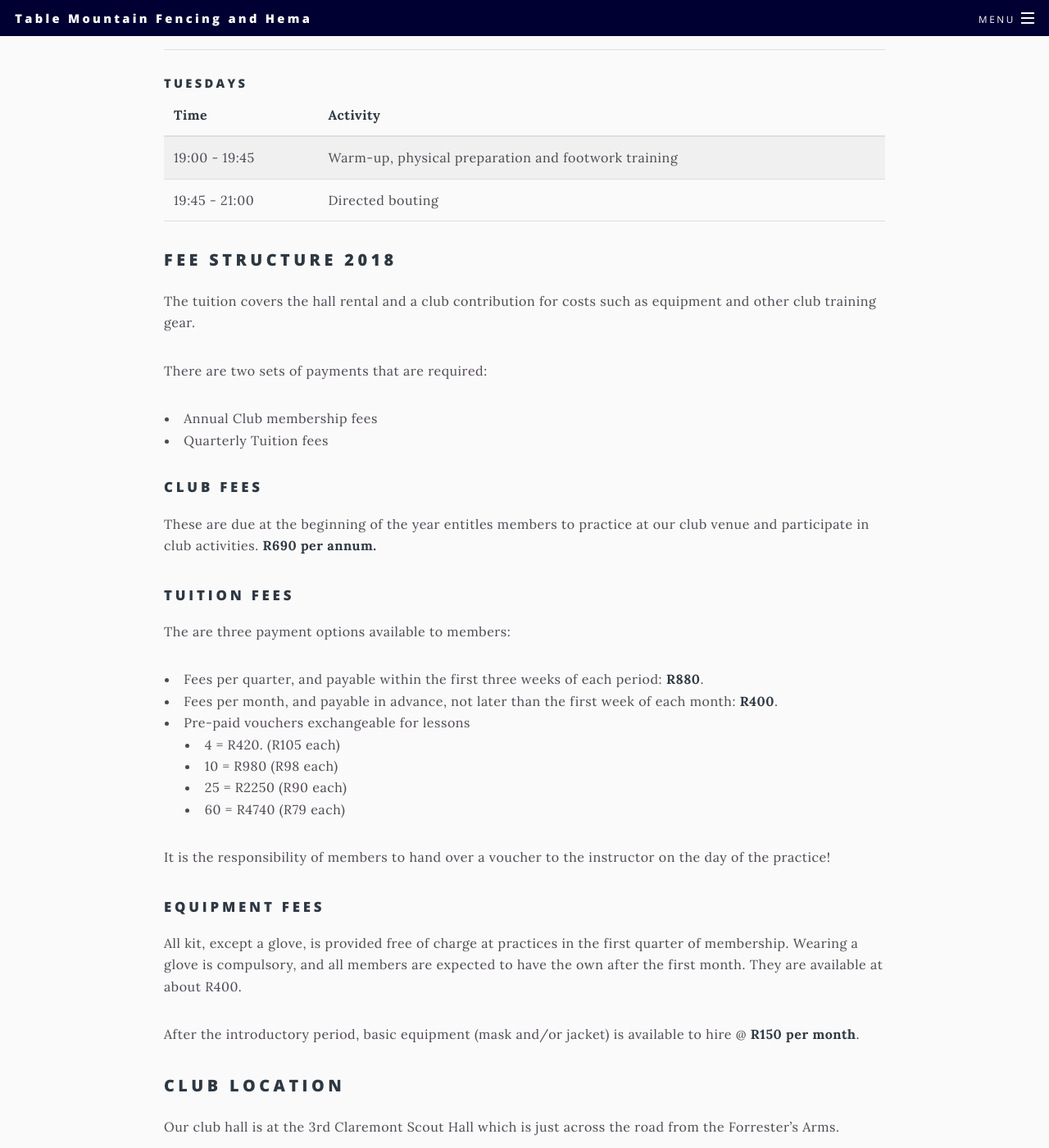
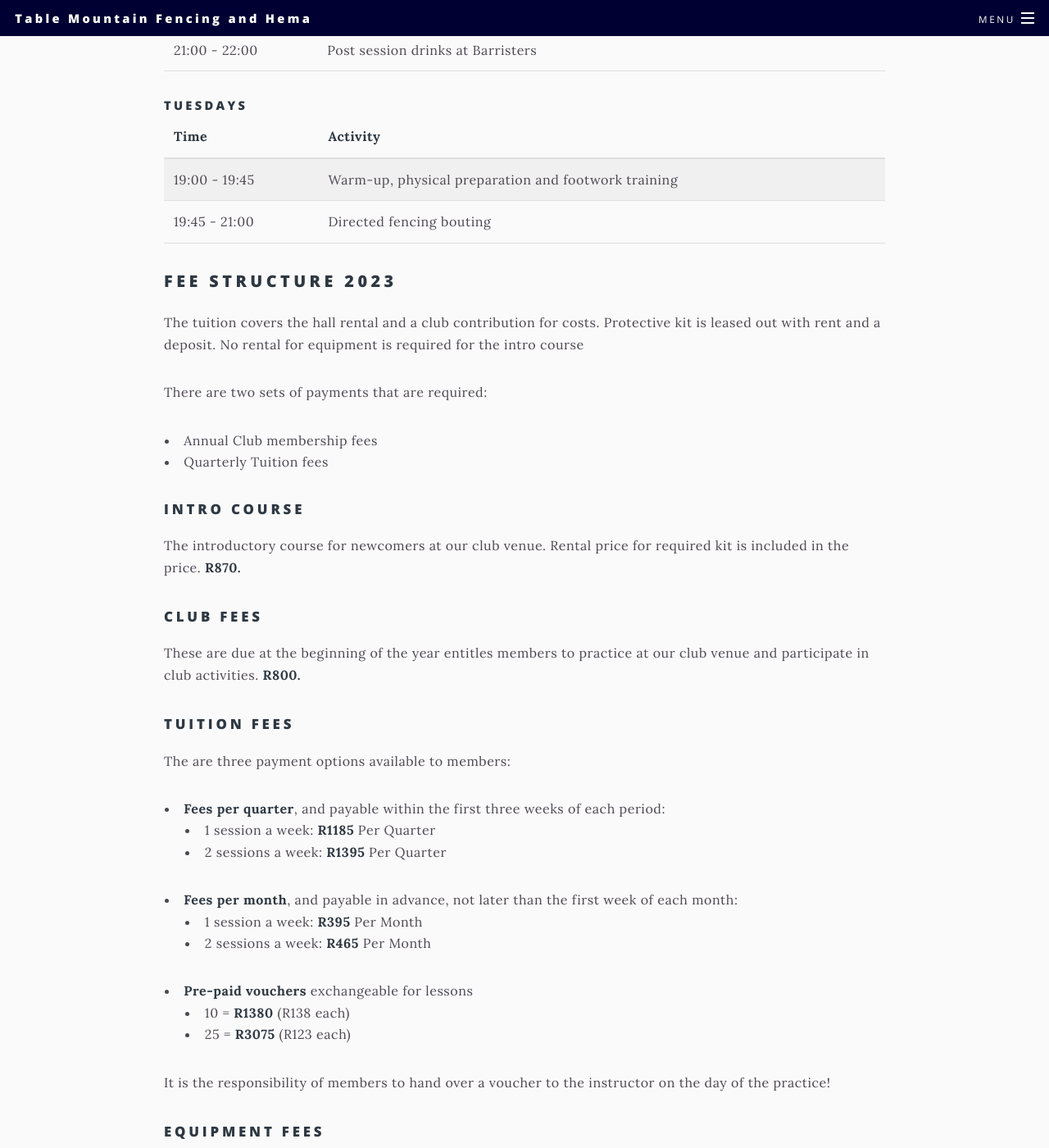
Before and after one commit to table-mountain-hema/table-mountain-hema.github.io, a Jekyll site: the page built from _pages/class.md, in a window 1280 px wide and 1400 px high, scrolled down 1307 px. Shown: the whole window at 82% size. Built offline with Jekyll 4.4.1, drawn with Linux system fonts in a browser that asks for light colours; some of the changed text lies outside the part shown.

Commit message:
updated fees from 2019 to 2023

```diff
--- a/_pages/class.md
+++ b/_pages/class.md
@@ -24,50 +24,62 @@ Individual lessons can be arranged with either David or Glenda on either day, if
 |Time|Activity|
 |----|----|
 |19:00 - 19:30|Warm-up, physical preparation and footwork|
-|19:30 - 20:30|Group technical lessons (course cycle) – sports-fencing or HEMA|
-|20:30 - 21:00|Personal coaching, directed bouting and HEMA (annual curriculum) pairs training|
-|21:00 - 22:00|Post session drinks at Forries |
+|19:30 - 20:30|Group HEMA technical lessons (course cycle)|
+|20:30 - 21:00|Personal coaching, directed bouting and HEMA sparring|
+|21:00 - 22:00|Post session drinks at Barristers|
 
 #### Tuesdays
 
 |Time|Activity|
 |----|----|
 |19:00 - 19:45|Warm-up, physical preparation and footwork training|
-|19:45 - 21:00|Directed bouting|
+|19:45 - 21:00|Directed fencing bouting|
 
-## Fee Structure 2018
+## Fee Structure 2023
 
-The tuition covers the hall rental and a club contribution for costs such as equipment and other club training gear.
+The tuition covers the hall rental and a club contribution for costs. Protective kit is leased out with rent and a deposit. No rental for equipment is required for the intro course
 
 There are two sets of payments that are required:
 
 * Annual Club membership fees
 * Quarterly Tuition fees
 
+### Intro Course
+
+The introductory course for newcomers at our club venue. Rental price for required kit is included in the price. **R870.**
+
 ### Club fees
 
-These are due at the beginning of the year entitles members to practice at our club venue and participate in club activities. **R690 per annum.**
+These are due at the beginning of the year entitles members to practice at our club venue and participate in club activities. **R800.**
 
 ### Tuition Fees
 
 The are three payment options available to members:
 
-* Fees per quarter, and payable within the first three weeks of each period: **R880**.
-* Fees per month, and payable in advance, not later than the first week of each month: **R400**.
-* Pre-paid vouchers exchangeable for lessons
-    * 4 = R420. (R105 each)
-    * 10 = R980 (R98 each)
-    * 25 = R2250 (R90 each)
-    * 60 = R4740 (R79 each)
+* **Fees per quarter**, and payable within the first three weeks of each period:
+    * 1 session a week:  **R1185** Per Quarter
+    * 2 sessions a week: **R1395** Per Quarter
+* **Fees per month**, and payable in advance, not later than the first week of each month:
+    * 1 session a week:  **R395** Per Month
+	* 2 sessions a week: **R465** Per Month
+* **Pre-paid vouchers** exchangeable for lessons
+    * 10 = **R1380** (R138 each)
+    * 25 = **R3075** (R123 each)
 
 It is the responsibility of members to hand over a voucher to the instructor on the day of the practice!
 
 ### Equipment Fees
 
-All kit, except a glove, is provided free of charge at practices in the first quarter of membership.
-Wearing a glove is compulsory, and all members are expected to have the own after the first month. They are available at about R400.
+Kit is rented out, with a deposit required.
 
-After the introductory period, basic equipment (mask and/or jacket) is available to hire @ **R150 per month**.
+Wearing a glove  is compulsory, and all members are expected to have the own after the first month. They are available at about R400.
+
+After the introductory period, basic equipment (mask and/or jacket) is available to hire:
+
+* Mask (LP) Rental: **R250** Deposit: **R1900**
+* Mask (WS) Rental: **R150** Deposit: **R900**
+* Fencing Jacket:   **R100** Deposit: **R600**
+* Chest Protector:  **R50**  Deposit: **R300**
 
 ## Club location
 
```
Also changed, not shown: other parts of _pages/class.md (+1 -1 lines).
